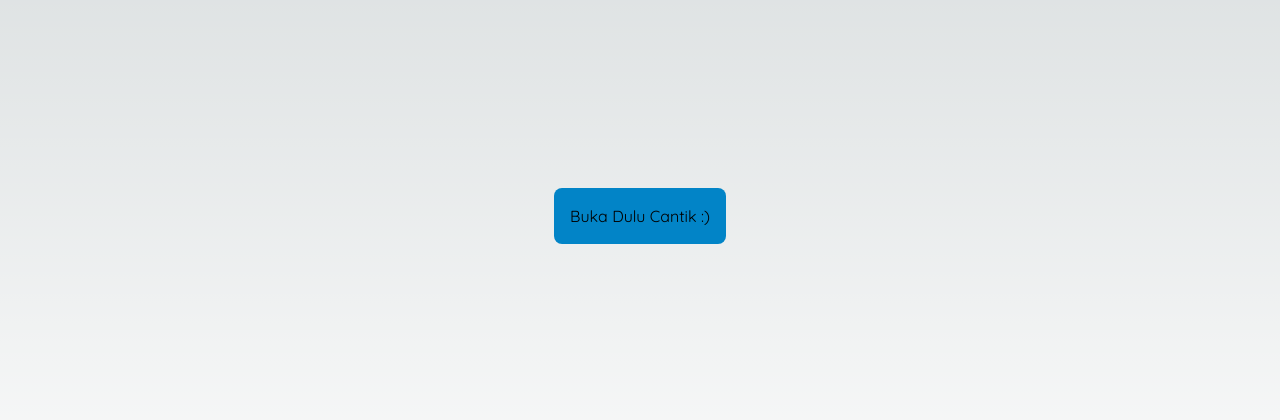
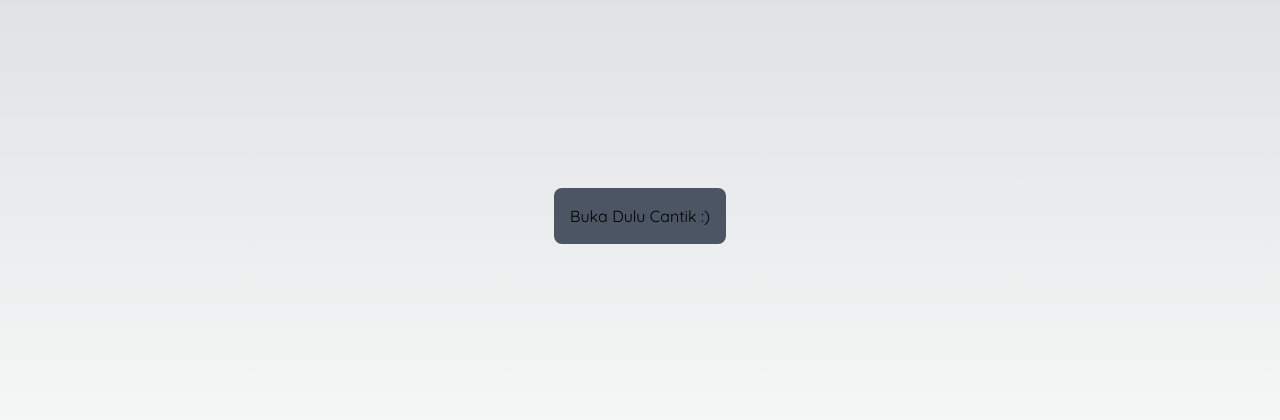
Before and after one commit to dystianen/my-love, a Next.js app: page / in a window 1280 px wide. Shown: the part 184-604 px from the top of the page. Built offline with nearby package versions, Linux system fonts and the light colour scheme.

Commit message:
chore: color button

```diff
--- a/app/layout.tsx
+++ b/app/layout.tsx
@@ -41,7 +41,7 @@ export default function RootLayout({
         {!isPlay ? (
           <div className="min-h-screen flex justify-center items-center">
             <button
-              className="bg-sky-600 p-4 rounded-lg"
+              className="bg-gray-600 p-4 rounded-lg"
               onClick={() => {
                 playAudio();
                 setIsPlay(true);
```
